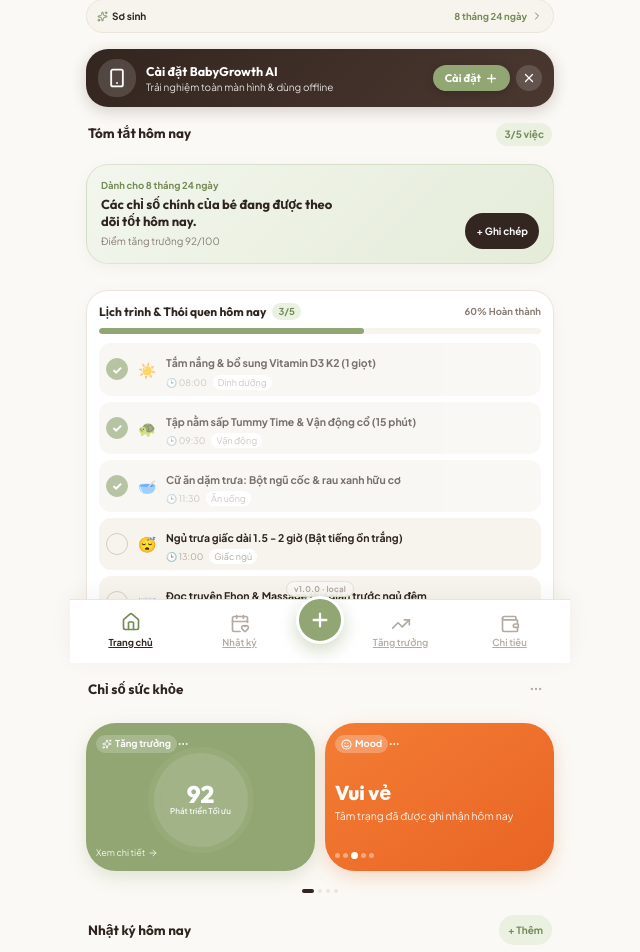
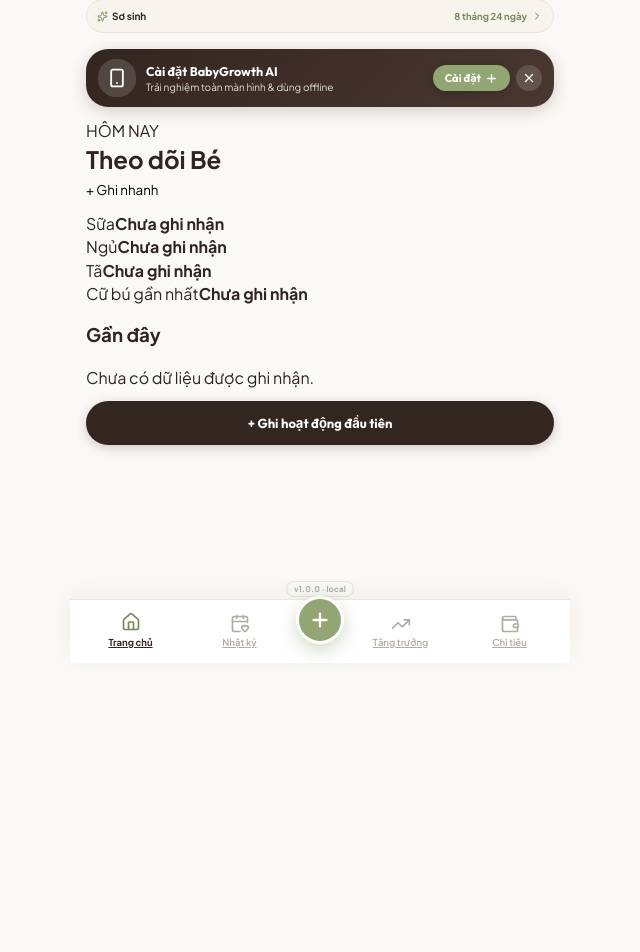
Before and after one commit to dvphuit/baby-growth, a React (Vite) app in the folder app/: page / in a window 1280 px wide. Shown: the part 137-1089 px from the top of the page, without its empty margins (320-960 px from the left). After the commit the page ends 800 px from the top, so only its background shows below. Built offline with nearby package versions, Linux system fonts and the light colour scheme.

Commit message:
refactor: derive baby home from real activities

```diff
--- a/app/src/components/home/BabyHomeView.tsx
+++ b/app/src/components/home/BabyHomeView.tsx
@@ -1,11 +1,6 @@
-import { useNavigate } from 'react-router-dom';
-import { useBabyStore } from '@/store/useBabyStore';
-import { DailyHabits } from './DailyHabits';
-import { HomeAIBanner } from './HomeAIBanner';
-import { BabyTodaySummary } from './BabyTodaySummary';
-import { BabyHealthMetrics } from './BabyHealthMetrics';
-import { BabyTodayTracker } from './BabyTodayTracker';
-import { BabyCareResources } from './BabyCareResources';
+import { useMemo } from 'react';
+import { useActivityStore } from '@/store/useActivityStore';
+import { getRecentBabyActivities, selectBabyTodayMetrics } from '@/domain/activitySelectors';
 
 export interface BabyHomeViewProps {
   onOpenScoreDetail: () => void;
@@ -14,59 +9,70 @@ export interface BabyHomeViewProps {
   onShowToast?: (message: string, icon?: string) => void;
 }
 
-export const BabyHomeView: React.FC<BabyHomeViewProps> = ({
-  onOpenScoreDetail,
-  onOpenQuickLog,
-  onOpenAiChat,
-  onShowToast,
-}) => {
-  const navigate = useNavigate();
-  const currentStageData = useBabyStore((state) => state.currentStageData());
-  const dailyHabits = useBabyStore((state) => state.dailyHabits);
-  const completedHabitsCount = dailyHabits.filter((habit) => habit.completed).length;
-  const totalHabitsCount = dailyHabits.length;
-  const todayInsight = !currentStageData.todayVitals.milkTotal
-    ? 'Hôm nay bé chưa có ghi chép về cữ bú.'
-    : !currentStageData.todayVitals.sleepTotal
-      ? 'Bé đã có ghi chép ăn uống; hãy cập nhật thêm giấc ngủ hôm nay.'
-      : 'Các chỉ số chính của bé đang được theo dõi tốt hôm nay.';
+function formatMinutes(total: number): string {
+  if (total <= 0) return 'Chưa ghi nhận';
+  const hours = Math.floor(total / 60);
+  const minutes = total % 60;
+  return hours > 0 ? `${hours}g ${minutes}p` : `${minutes} phút`;
+}
+
+function formatTime(iso: string | null): string {
+  if (!iso) return 'Chưa ghi nhận';
+  return new Intl.DateTimeFormat('vi-VN', { hour: '2-digit', minute: '2-digit' }).format(new Date(iso));
+}
+
+function activityLabel(type: string): string {
+  const labels: Record<string, string> = {
+    feeding: 'Cữ bú', sleep: 'Giấc ngủ', diaper: 'Thay tã', medicine: 'Thuốc / vitamin', temperature: 'Nhiệt độ', health_note: 'Ghi chú sức khỏe',
+  };
+  return labels[type] ?? type;
+}
+
+export const BabyHomeView: React.FC<BabyHomeViewProps> = ({ onOpenQuickLog }) => {
+  const records = useActivityStore((state) => state.babyActivities);
+  const metrics = useMemo(() => selectBabyTodayMetrics(records, new Date()), [records]);
+  const recent = useMemo(() => getRecentBabyActivities(records, 5), [records]);
 
   return (
     <div className="home-view-container">
-      <BabyTodaySummary
-        currentAgeText={currentStageData.currentAgeText}
-        completedHabitsCount={completedHabitsCount}
-        totalHabitsCount={totalHabitsCount}
-        todayInsight={todayInsight}
-        growthScore={currentStageData.growthScore}
-        onOpenQuickLog={onOpenQuickLog}
-      />
-      <DailyHabits />
-      <BabyHealthMetrics
-        growthScore={currentStageData.growthScore}
-        growthScoreLabel={currentStageData.growthScoreLabel}
-        mood={currentStageData.todayVitals.mood}
-        onOpenScoreDetail={onOpenScoreDetail}
-        onOpenQuickLog={onOpenQuickLog}
-        onOpenProfile={() => navigate('/profile')}
-      />
-      <BabyTodayTracker
-        milkTotal={currentStageData.todayVitals.milkTotal}
-        sleepTotal={currentStageData.todayVitals.sleepTotal}
-        diaperCount={currentStageData.todayVitals.diaperCount}
-        temperature={currentStageData.todayVitals.temperature}
-        mood={currentStageData.todayVitals.mood}
-        moodEmoji={currentStageData.todayVitals.moodEmoji}
-        growthScore={currentStageData.growthScore}
-        onOpenQuickLog={onOpenQuickLog}
-      />
-      <HomeAIBanner
-        description="Về giấc ngủ, bú và phát triển của bé"
-        openButtonId="btnOpenAiBanner"
-        onOpenAiChat={onOpenAiChat}
-        onShowToast={onShowToast}
-      />
-      <BabyCareResources onShowToast={onShowToast} />
+      <section className="app-card" aria-labelledby="baby-today-title">
+        <div className="section-header-row">
+          <div>
+            <div className="section-eyebrow">HÔM NAY</div>
+            <h2 id="baby-today-title" className="section-title">Theo dõi Bé</h2>
+          </div>
+          <button type="button" className="btn-primary-small" onClick={onOpenQuickLog}>+ Ghi nhanh</button>
+        </div>
+
+        <div className="vitals-grid" style={{ marginTop: 12 }}>
+          <div className="vital-item"><span className="vital-label">Sữa</span><strong>{metrics.feedingCount ? `${metrics.feedingAmountMl} ml · ${metrics.feedingCount} cữ` : 'Chưa ghi nhận'}</strong></div>
+          <div className="vital-item"><span className="vital-label">Ngủ</span><strong>{formatMinutes(metrics.sleepMinutes)}</strong></div>
+          <div className="vital-item"><span className="vital-label">Tã</span><strong>{metrics.diaperCount ? `${metrics.diaperCount} lần` : 'Chưa ghi nhận'}</strong></div>
+          <div className="vital-item"><span className="vital-label">Cữ bú gần nhất</span><strong>{formatTime(metrics.lastFeedingAt)}</strong></div>
+        </div>
+      </section>
+
+      <section className="app-card" aria-labelledby="baby-recent-title">
+        <div className="section-header-row"><h3 id="baby-recent-title" className="section-title">Gần đây</h3></div>
+        {recent.length === 0 ? (
+          <div className="empty-state" style={{ padding: '18px 0' }}>
+            <p>Chưa có dữ liệu được ghi nhận.</p>
+            <button type="button" className="log-btn-primary" onClick={onOpenQuickLog}>+ Ghi hoạt động đầu tiên</button>
+          </div>
+        ) : (
+          <div className="timeline-list">
+            {recent.map((record) => (
+              <div key={record.id} className="timeline-item-card" style={{ padding: 12 }}>
+                <strong>{activityLabel(record.type)}</strong>
+                <div style={{ fontSize: 12, color: 'var(--color-text-muted)', marginTop: 3 }}>
+                  {new Intl.DateTimeFormat('vi-VN', { day: '2-digit', month: '2-digit', hour: '2-digit', minute: '2-digit' }).format(new Date(record.occurredAt))}
+                  {record.note ? ` · ${record.note}` : ''}
+                </div>
+              </div>
+            ))}
+          </div>
+        )}
+      </section>
     </div>
   );
 };
```
